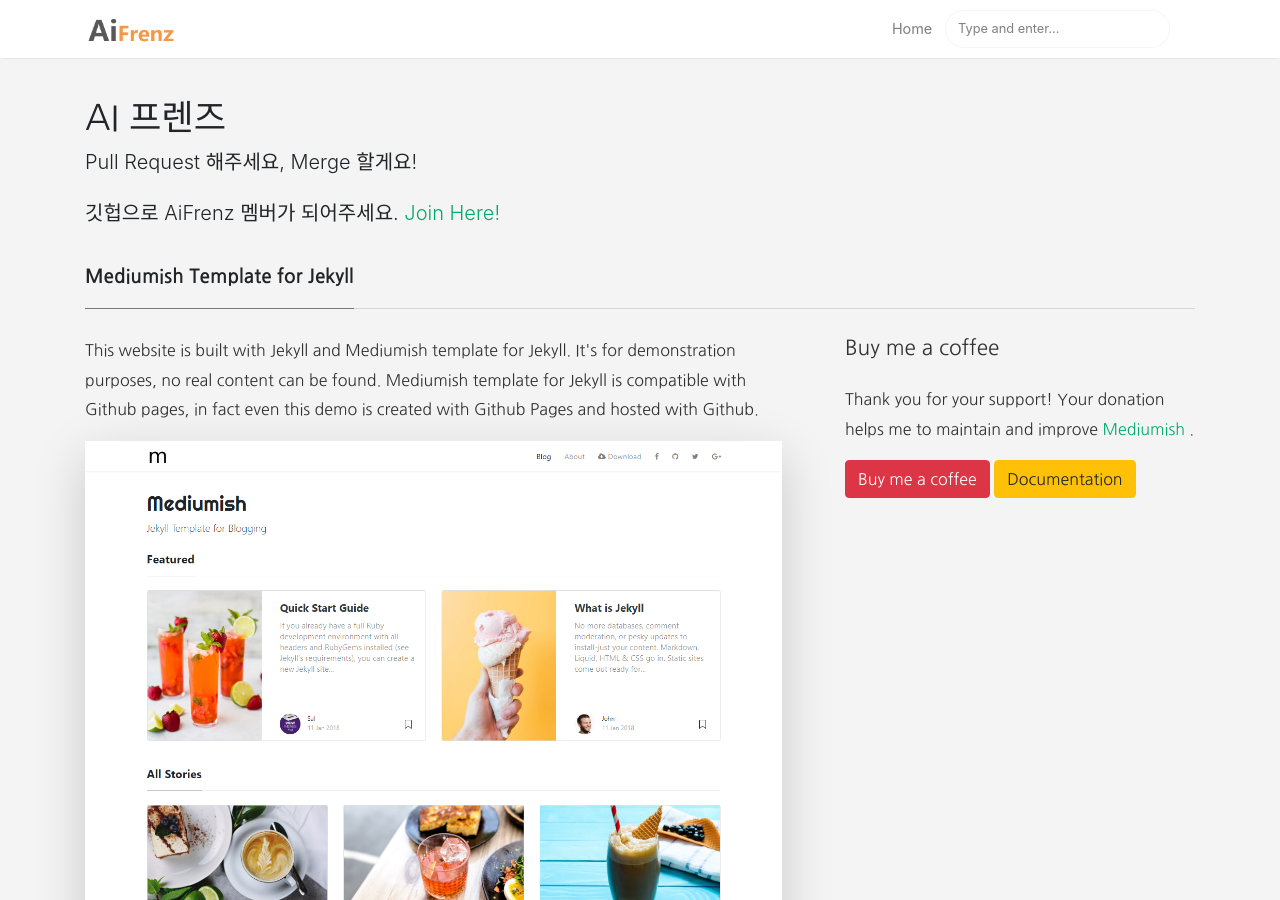
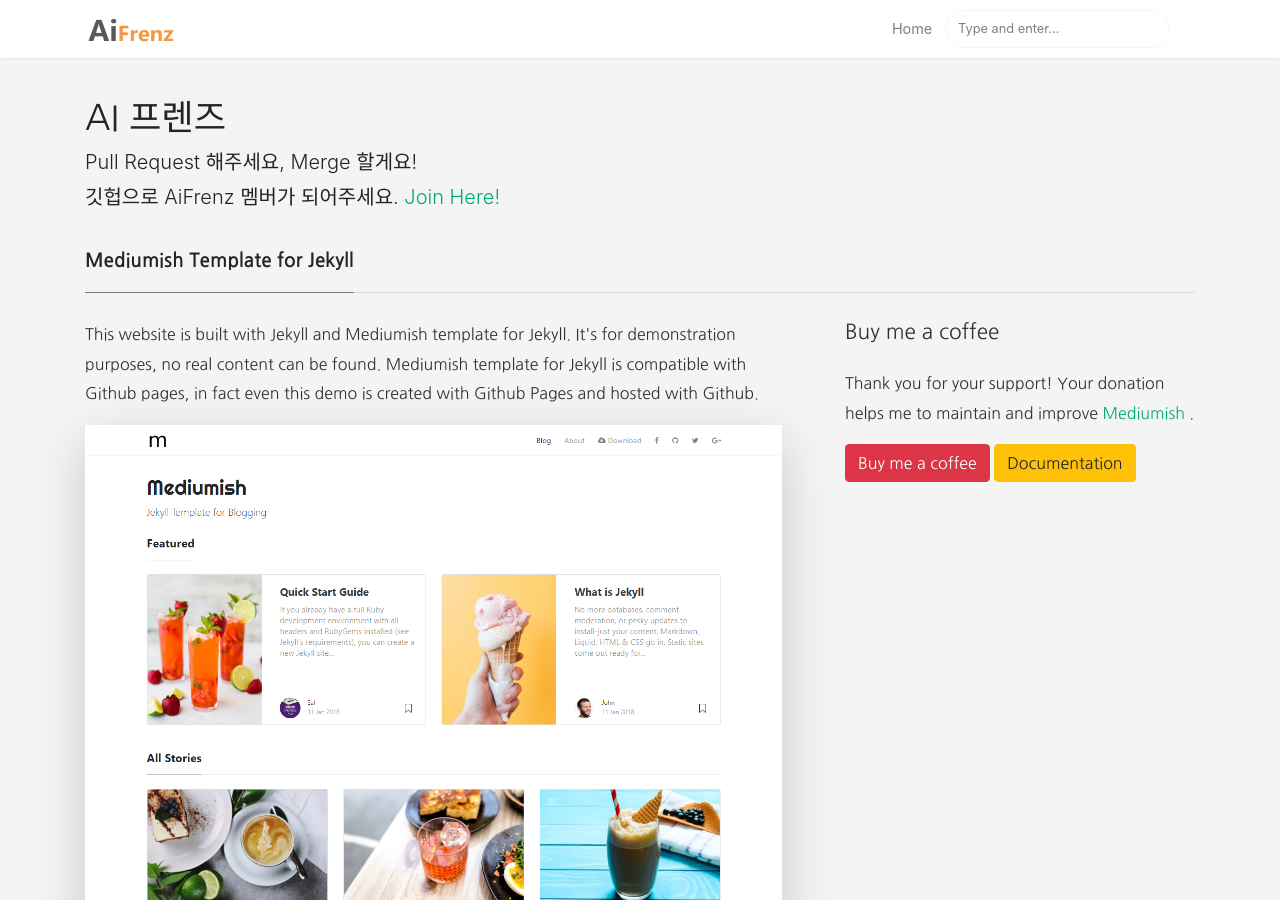
Before and after one commit to aifrenz/aifrenz.github.io, a Jekyll site: the page built from _pages/about.md, in a window 1280 px wide and 900 px high. Built offline with Jekyll 4.4.1, drawn with Linux system fonts in a browser that asks for light colours; comment, search, counter and statistics services are not loaded.

Commit message:
Update default.html

```diff
--- a/_layouts/default.html
+++ b/_layouts/default.html
@@ -120,9 +120,7 @@
 <div class="mainheading">
     <h1 class="sitetitle">{{ site.name }}</h1>
     <p class="lead">
-         {{ site.description }}
-    </p>
-    <p class="lead">
+         {{ site.description }} <br>
 	 깃헙으로 AiFrenz 멤버가 되어주세요.
 	 <a class="navbar-brand" href="https://github.com/aifrenz/membership/"> Join Here!</a>
     </p>
```
